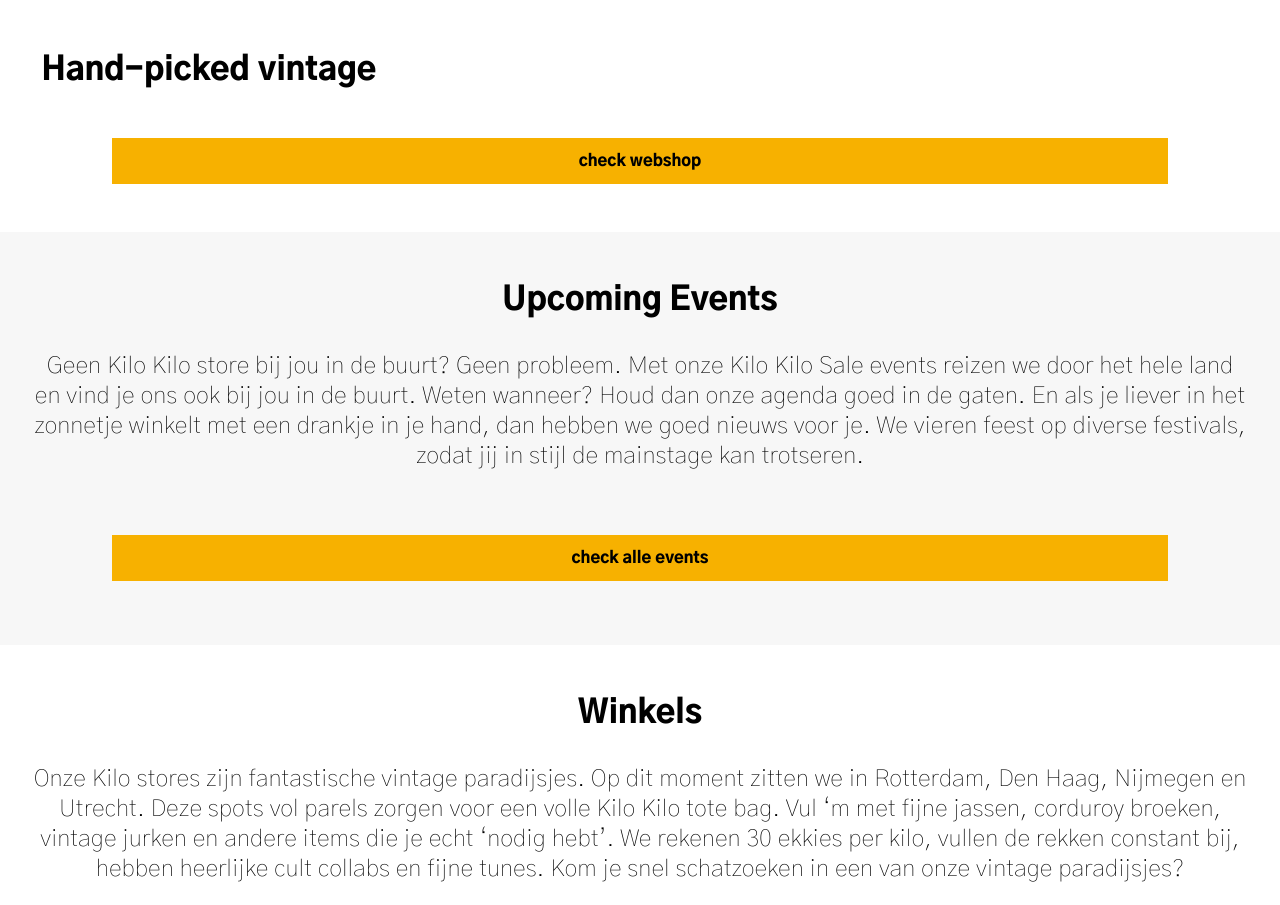
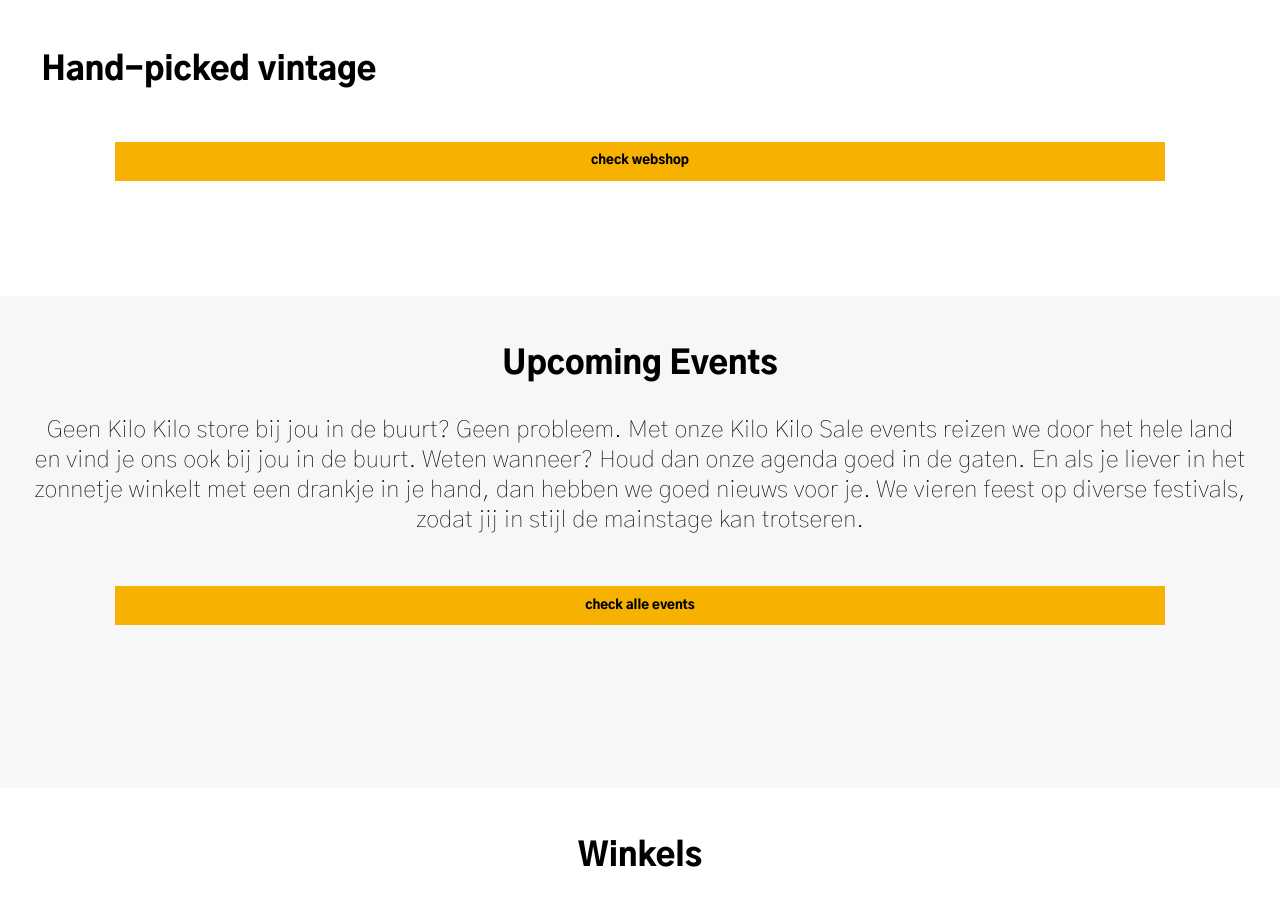
Before and after one commit to LotteRit/blokweb, a plain HTML site: page index.html in a window 1280 px wide. Shown: the part 1420-2325 px from the top of the page. Drawn offline with Linux system fonts and the light colour scheme.

Commit message:
button aangepast

```diff
--- a/style.css
+++ b/style.css
@@ -136,20 +136,19 @@
 }
 
 .kop3Home a {
+    color: black;
+    background-color: #F7B100;
+    text-decoration: none;
+    padding: 0.9em;
+    font-weight: 900;
+    font-size: 0.8em ;
+
     display: flex;
     justify-content: center;
-    margin-top: 3em;
-    margin-left: 7em;
-    margin-right: 7em;
-    margin-bottom: 3em;
-    padding: 0.5em;
-    padding-top: 0.8em;
-    padding-bottom: 0.8em;
-
-    background-color: #F7B100;
-    text-decoration: none;
-    font-weight: 900;
-    color: black;
+    margin-left: 9em;
+    margin-right: 9em;
+    margin-top: 4em;
+    margin-bottom: 9em;
 
 
 
@@ -181,20 +180,19 @@
 }
 
 .kop4Events a {
+    color: black;
+    background-color: #F7B100;
+    text-decoration: none;
+    padding: 0.9em;
+    font-weight: 900;
+    font-size: 0.8em ;
+
     display: flex;
     justify-content: center;
+    margin-left: 9em;
+    margin-right: 9em;
     margin-top: 4em;
-    margin-left: 7em;
-    margin-right: 7em;
-    margin-bottom: 1em;
-    padding: 0.5em;
-    padding-top: 0.8em;
-    padding-bottom: 0.8em;
-
-    background-color: #F7B100;
-    text-decoration: none;
-    font-weight: 900;
-    color: black;
+    margin-bottom: 9em;
 }
 
 .kopWinkels h2 {
```
